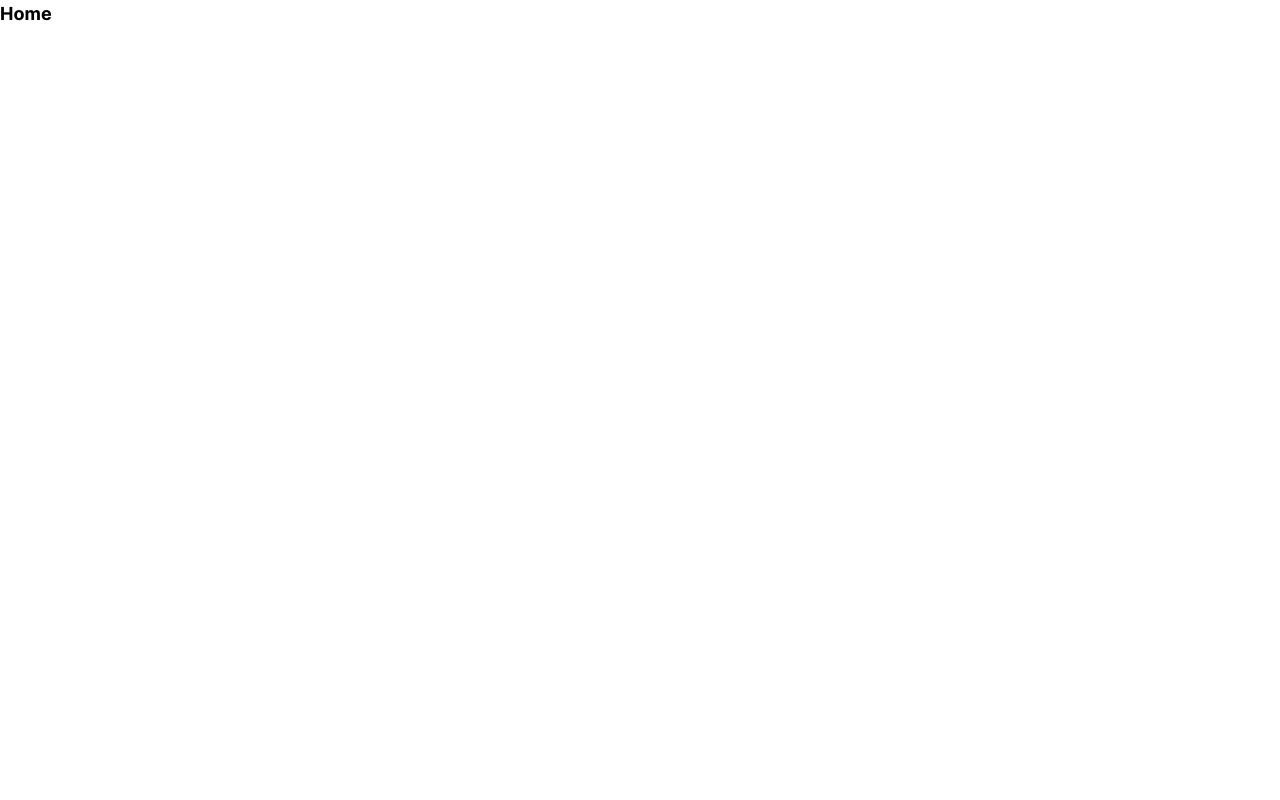
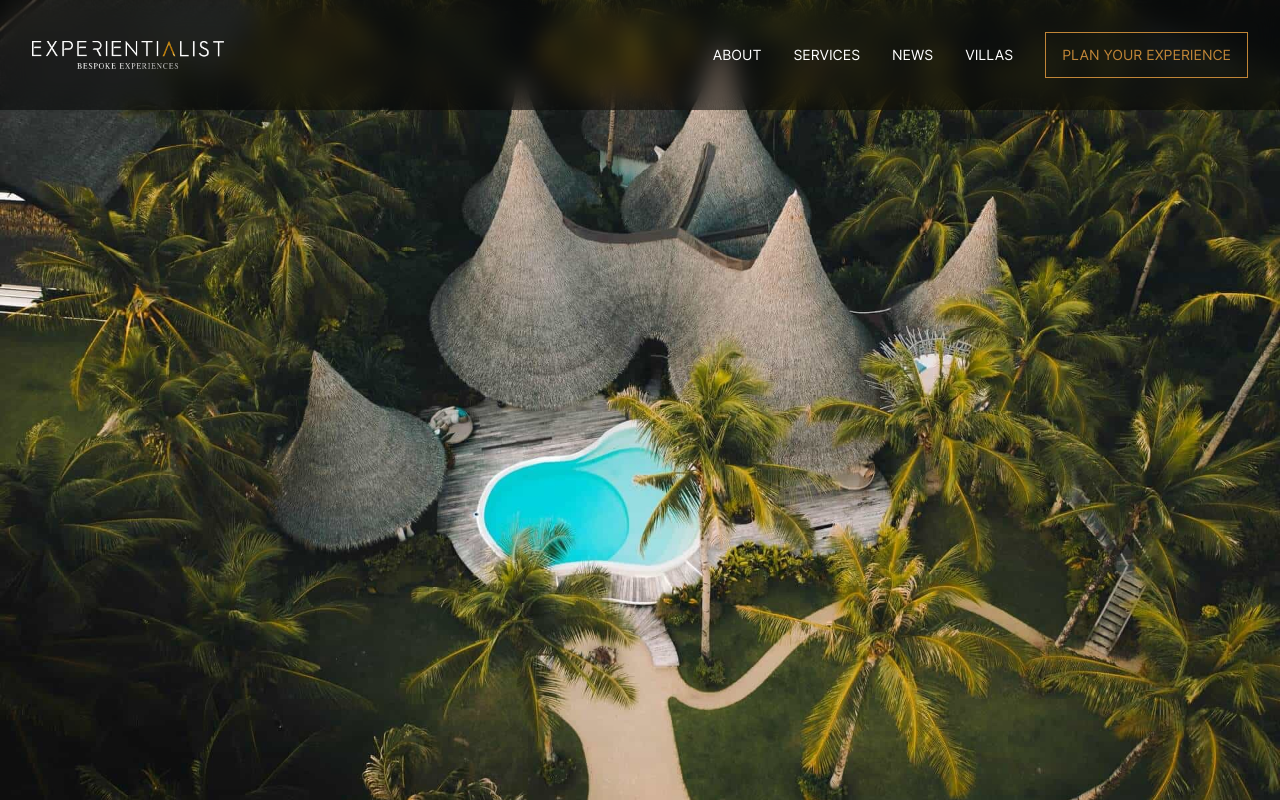
Before and after one commit to atweberlly/experientialist, an Astro site: page / in a window 1280 px wide. Built offline with nearby package versions, Linux system fonts and the light colour scheme; Astro itself is replaced by a stand-in of ours.

Commit message:
Import Header component

```diff
--- a/src/pages/index.astro
+++ b/src/pages/index.astro
@@ -1,7 +1,8 @@
 ---
 import MainLayout from '@layouts/MainLayout.astro'
+import Header from '@components/Header.astro'
 ---
 
 <MainLayout title="Experientialist">
-  <h1 class="text-lg font-bold">Home</h1>
+  <Header />
 </MainLayout>
```
